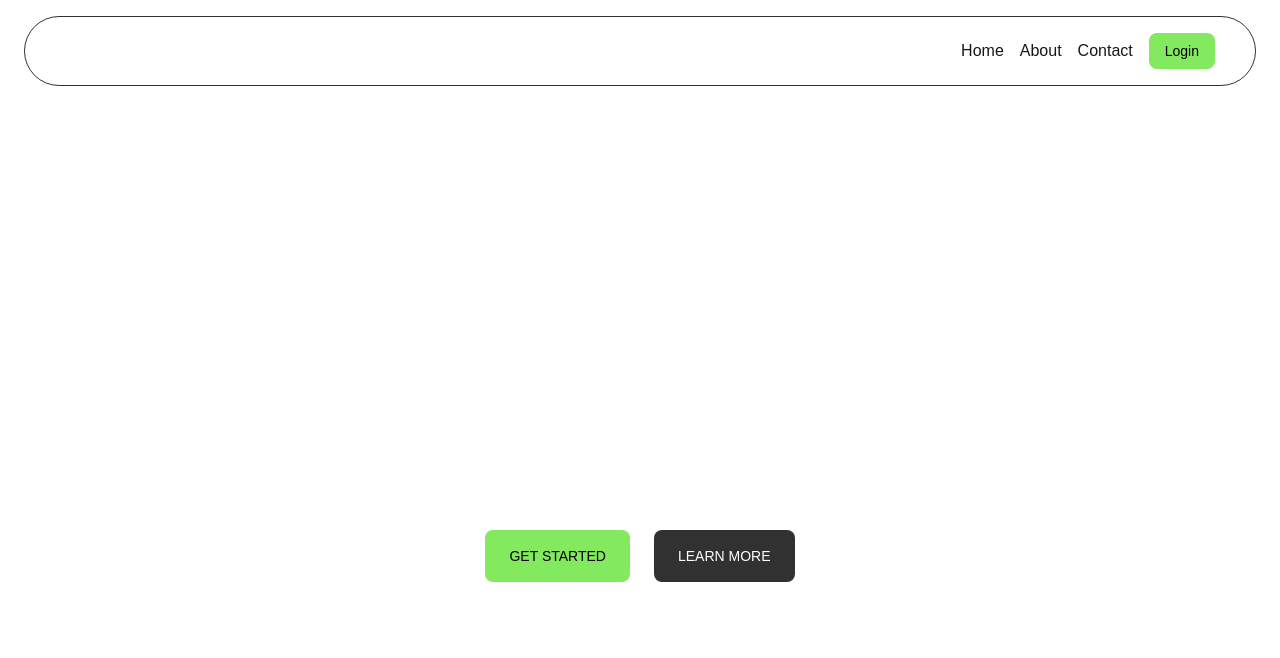
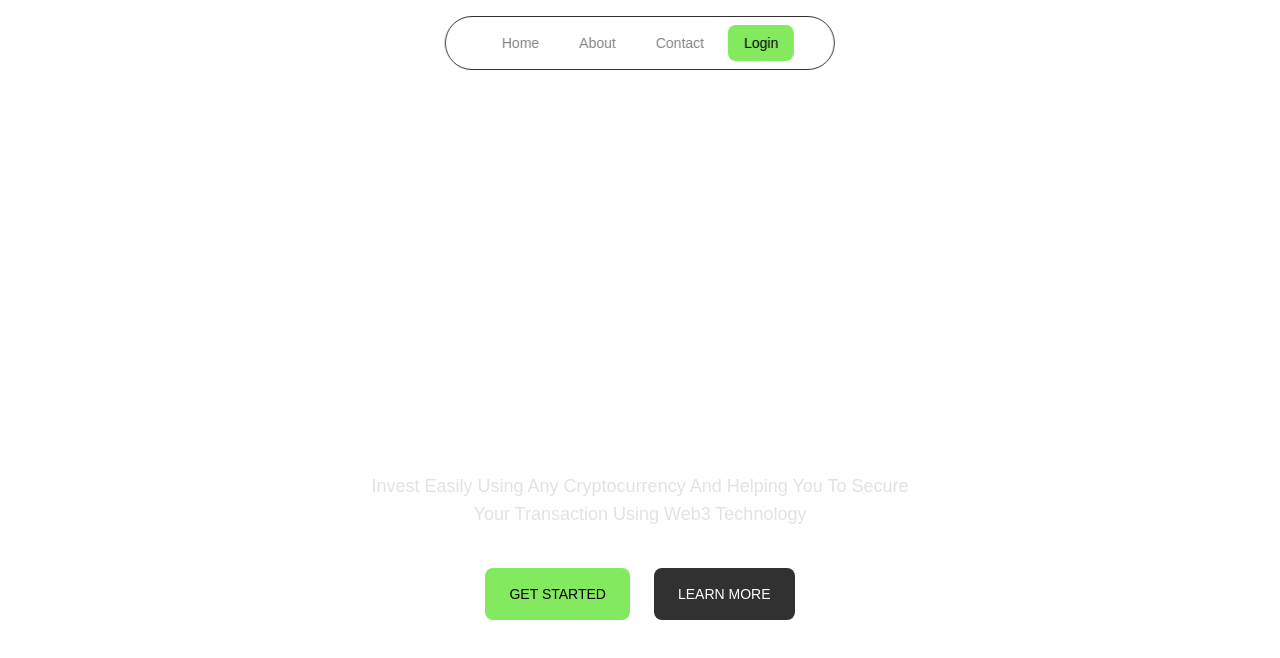
Before and after one commit to inRiza/agrabanyu-fe, a Next.js app: page / in a window 1280 px wide. Shown: the top 658 px of the page. Built offline with nearby package versions, Linux system fonts and the light colour scheme.

Commit message:
feat: enhance navbar

```diff
--- a/src/app/globals.css
+++ b/src/app/globals.css
@@ -1,3 +1,4 @@
+
 @import "tailwindcss";
 
 :root {
@@ -5,6 +6,8 @@
   --foreground: #171717;
   --green-main: #83e95f;
   --grey-main: #313131;
+  --grey-secondary: #808080;
+  --grey-third: #e2e2e2;
 }
 
 @theme inline {
@@ -12,6 +15,8 @@
   --color-foreground: var(--foreground);
   --color-green-main: var(--green-main);
   --color-grey-main: var(--grey-main);
+  --color-grey-secondary: var(--grey-secondary);
+  --color-grey-third: var(--grey-third);
   --font-sans: var(--font-geist-sans);
   --font-mono: var(--font-geist-mono);
 }
@@ -51,6 +56,10 @@ body {
     @apply text-6xl font-bold;
   }
 
+  .subtitle {
+    @apply text-lg font-medium text-grey-third;
+  }
+
   .shiny-text {
     color: #ffffffa4;
     background: linear-gradient(
--- a/src/app/page.tsx
+++ b/src/app/page.tsx
@@ -4,6 +4,7 @@ import { Navbar } from "@/components/navbar/navbar"
 const Main = () => {
   return (
     <div className="guide-main">
+
       <Navbar/>
       <Hero/>
     </div>
--- a/src/components/navbar/navbar.tsx
+++ b/src/components/navbar/navbar.tsx
@@ -2,16 +2,15 @@ import React from 'react'
 
 export function Navbar() {
   return (
-    <div className="fixed top-4 left-6 right-6 px-10 py-4 flex bg-transparent backdrop-blur-2xl border-1 border-grey-main rounded-full">
-        <div className="flex-1 gap-2 items-center">
-
-        </div>
-        <div className="flex gap-4 items-center">
-            <a href="">Home</a>
-            <a href="">About</a>
-            <a href="">Contact</a>
-            <button className="button-main px-4 py-2">Login</button>
-        </div>
+    <div className="flex items-center justify-center">
+        <div className="fixed top-4 left-1/2 transform -translate-x-1/2 px-10 py-2 bg-transparent backdrop-blur-2xl border-1 border-grey-main rounded-full">
+            <div className="flex gap-2 items-center text-sm text-grey-secondary">
+                <a href="" className="hover:bg-black hover:rounded-lg hover:text-white px-4 py-2">Home</a>
+                <a href="" className="hover:bg-black hover:rounded-lg hover:text-white px-4 py-2">About</a>
+                <a href="" className="hover:bg-black hover:rounded-lg hover:text-white px-4 py-2">Contact</a>
+                <button className="button-main px-4 py-2">Login</button>
+            </div>
+         </div>
     </div>
   )
 }
--- a/src/landing-page/hero.tsx
+++ b/src/landing-page/hero.tsx
@@ -6,9 +6,12 @@ const Hero = () => {
         <p className="title uppercase text-center px-50 shiny-text">
             invest on land or water with ease and secure
         </p>
+        <p className="mt-5 subtitle capitalize text-center px-50">
+            invest easily using any cryptocurrency and helping you to secure your transaction using web3 technology
+        </p>
         <div className="flex gap-6">
-            <button className="mt-10 button-main hover-bg-glow uppercase px-6 py-4">Get Started</button>
-            <button className="mt-10 button-submain uppercase px-6 py-4 font-base">Learn More</button>
+            <button className="mt-10 button-main hover-bg-glow uppercase px-6 py-4 cursor-pointer hover:scale-105 transform">Get Started</button>
+            <button className="mt-10 button-submain uppercase px-6 py-4 font-base cursor-pointer">Learn More</button>
         </div>
     </div>
   )
```
